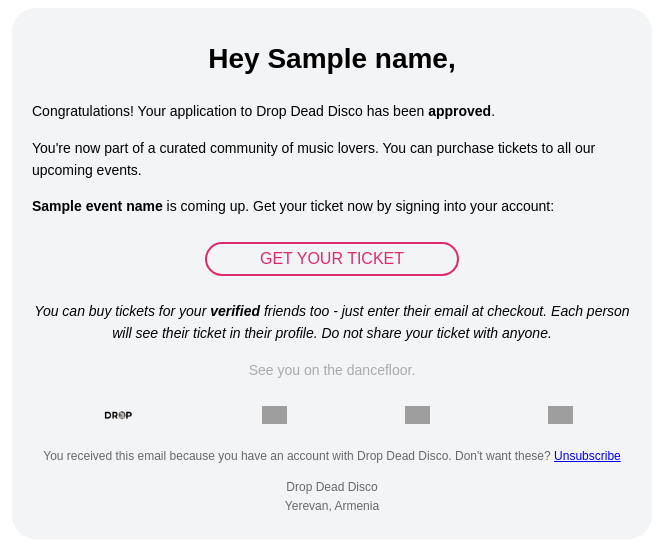
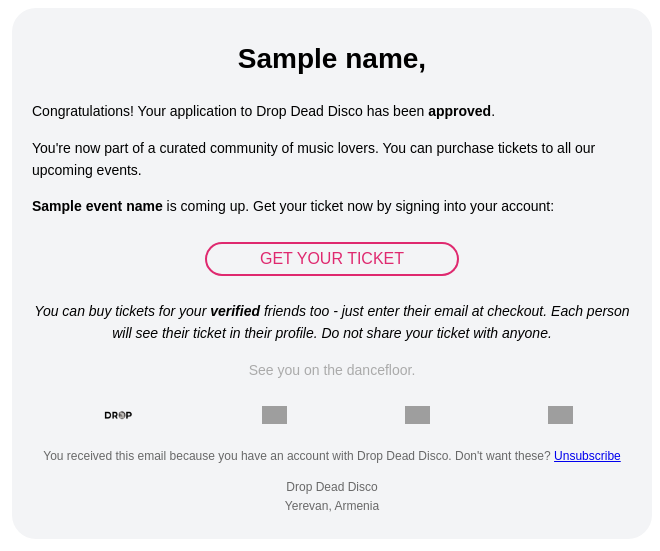
Before and after one commit to vahegh/drop, a Python web app: template templates/approved.html in a window 1280 px wide. Shown: the top 551 px of the page, without its empty margins (308-968 px from the left). Run offline with Jinja, Linux system fonts and the light colour scheme; the template is opened without the code that fills it: most values are stand-ins (such as "Sample title", 1, 10 or a date in 2020); grey boxes are pictures that could not be loaded.

Commit message:
remove heys from email templates

```diff
--- a/templates/approved.html
+++ b/templates/approved.html
@@ -2,7 +2,7 @@
 {% from 'components/button.html' import button %}
 {% from 'components/buy_for_others.html' import buy_for_others %}
 {% block content %}
-<h1 style="text-align: center">Hey {{ name }},</h1>
+<h1 style="text-align: center">{{ name }},</h1>
 <p>
     Congratulations! Your application to Drop Dead Disco has been <b>approved</b>.
 </p>
--- a/templates/event_ticket.html
+++ b/templates/event_ticket.html
@@ -1,7 +1,7 @@
 {% extends "base_email.html" %}
 {% from 'components/button.html' import button %}
 {% block content %}
-<h1 style="text-align: center">Hey {{ name }},</h1>
+<h1 style="text-align: center">{{ name }},</h1>
 <p>
     Your ticket purchase for <b>{{ event_name }}</b> has been confirmed. Thank you for trusting us, we truly appreciate
     it.
--- a/templates/purchase_reminder.html
+++ b/templates/purchase_reminder.html
@@ -2,7 +2,7 @@
 {% from 'components/button.html' import button %}
 {% from 'components/buy_for_others.html' import buy_for_others %}
 {% block content %}
-<h1 style="text-align: center">Hey {{ name }},</h1>
+<h1 style="text-align: center">{{ name }},</h1>
 <p>
     Looking for your party this weekend?<br>
     We have something you'd want.
--- a/templates/rejected.html
+++ b/templates/rejected.html
@@ -1,6 +1,6 @@
 {% extends "base_email.html" %}
 {% block content %}
-<h1 style="text-align: center">Hey {{ name }},</h1>
+<h1 style="text-align: center">{{ name }},</h1>
 <p>
     Thank you for your interest in <b>Drop Dead Disco</b>. After carefully reviewing your application, we've decided not
     to offer access at this time.
--- a/templates/submitted.html
+++ b/templates/submitted.html
@@ -1,6 +1,6 @@
 {% extends "base_email.html" %}
 {% block content %}
-<h1 style="text-align: center">Hey {{ name }},</h1>
+<h1 style="text-align: center">{{ name }},</h1>
 <p>
     We want to thank you for applying to join <b>Drop Dead Disco</b>. We've received your application and it's now under
     review.
```
